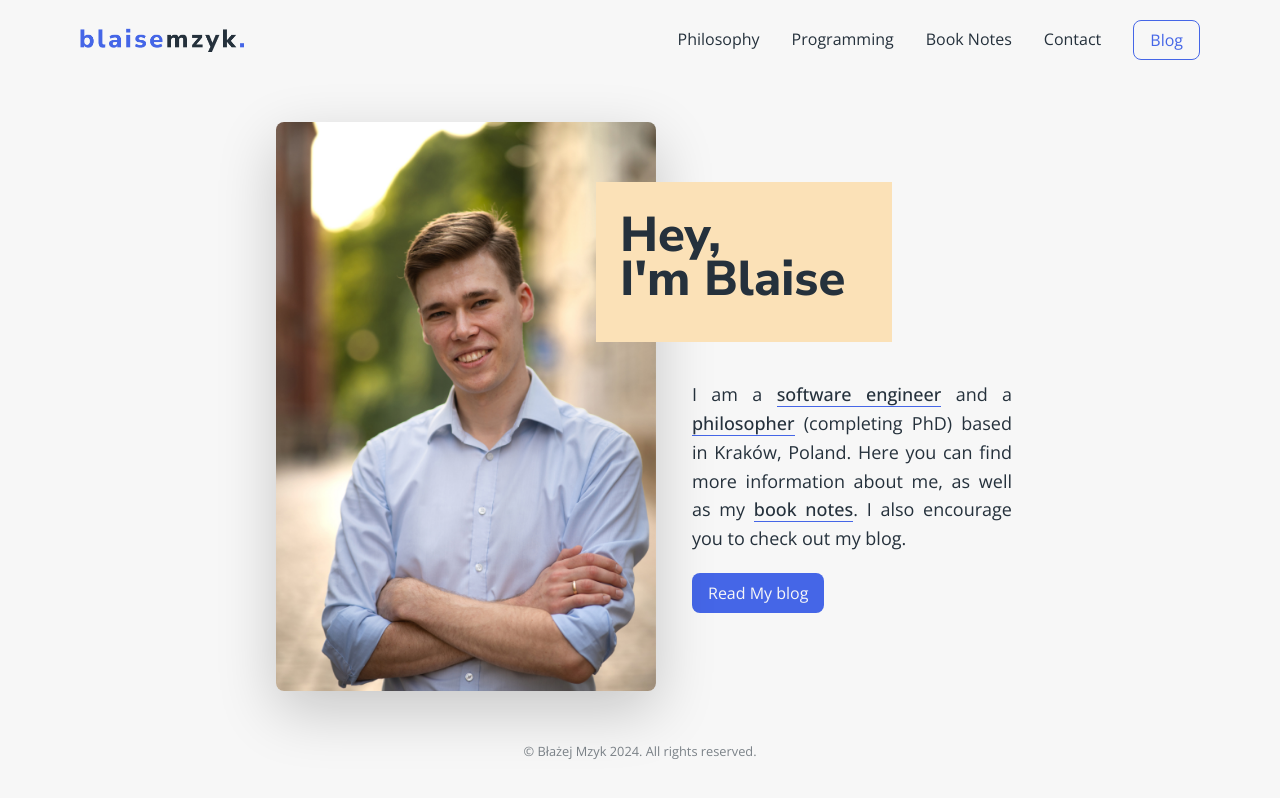
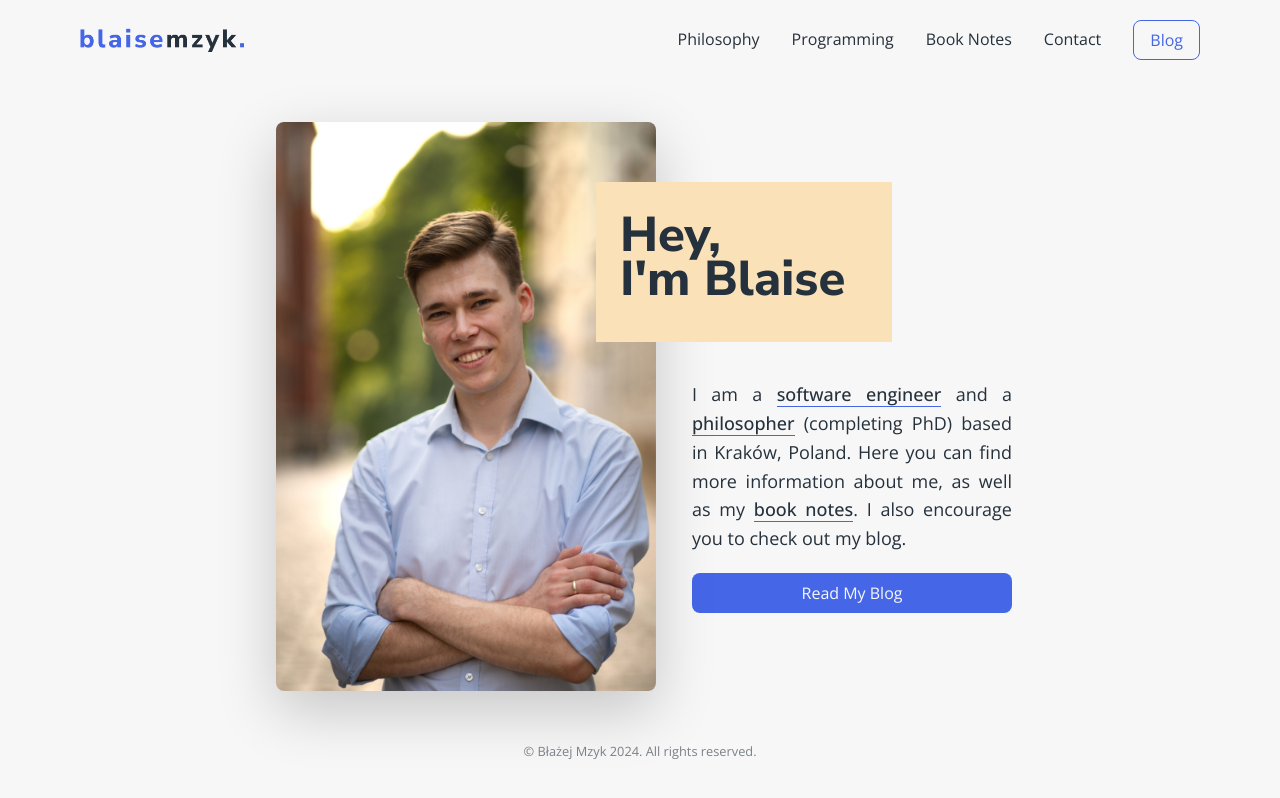
Before and after one commit to blzjmzk/blaise-mzyk-website, a Next.js app: page / in a window 1280 px wide. Built offline with nearby package versions, Linux system fonts and the light colour scheme.

Commit message:
Fix homepage button issue

```diff
--- a/app/(homepage)/page.tsx
+++ b/app/(homepage)/page.tsx
@@ -52,8 +52,10 @@ const HomePage = () => {
             </Link>
             . I also encourage you to check out my blog.
           </p>
-          <Link href="/blog" className="link-clear">
-            <Button variant={"primary"}>Read My blog</Button>
+          <Link href="/blog">
+            <Button variant={"primary"} width="32rem">
+              Read My Blog
+            </Button>
           </Link>
         </div>
       </header>
--- a/app/blog/[slug]/PostPage.module.css
+++ b/app/blog/[slug]/PostPage.module.css
@@ -3,6 +3,11 @@
   margin: 0 auto;
   padding-top: 4.4rem;
 }
+
+.postContainer p {
+  text-align: justify;
+}
+
 .postContainer img {
   padding: 1.2rem 0 0 0;
   width: 100%;
--- a/app/css/HomePage.module.css
+++ b/app/css/HomePage.module.css
@@ -46,12 +46,12 @@
 .heroBlockTwo {
   display: flex;
   flex-direction: column;
+  max-width: 32rem;
+  text-align: justify;
 }
 
 .heroTagline {
   margin-bottom: 2rem;
-  max-width: 32rem;
-  text-align: justify;
 }
 
 .heroTaglineSkeleton {
--- a/app/css/globals.css
+++ b/app/css/globals.css
@@ -112,6 +112,6 @@ code {
   }
 
   code {
-    font-size: 1.6rem;
+    font-size: 1.4rem;
   }
 }
```
